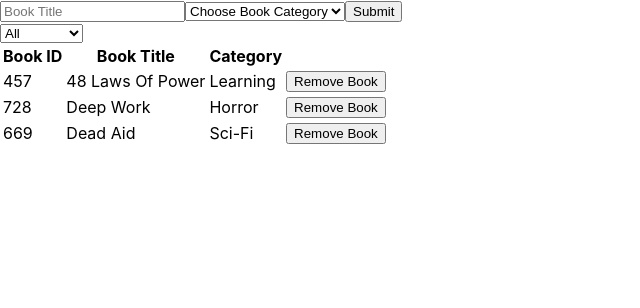
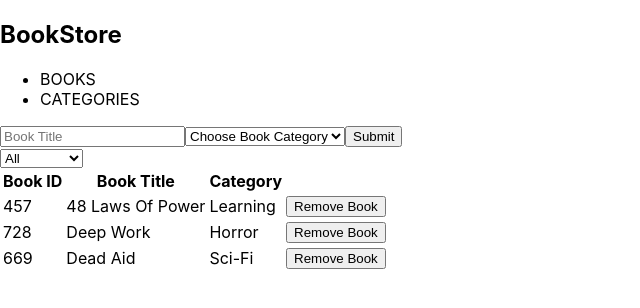
Before and after one commit to Blaise-Shyaka/bookstore, a React (Create React App) app: page / in a window 1280 px wide. Shown: the top 308 px of the page, without its empty margins (0-640 px from the left). Built offline with nearby package versions, Linux system fonts and the light colour scheme.

Commit message:
Add the Nav Component

```diff
--- a/src/components/App.js
+++ b/src/components/App.js
@@ -1,9 +1,11 @@
 import BooksList from '../containers/BooksList';
 import BooksForm from '../containers/BooksForm';
+import Nav from './Nav';
 
 function App() {
   return (
     <div>
+      <Nav />
       <BooksForm />
       <BooksList />
     </div>
--- /dev/null
+++ b/src/components/Nav.js
@@ -0,0 +1,13 @@
+function Nav() {
+  return (
+    <nav>
+      <h1>BookStore</h1>
+      <ul>
+        <li>BOOKS</li>
+        <li>CATEGORIES</li>
+      </ul>
+    </nav>
+  );
+}
+
+export default Nav;
```
